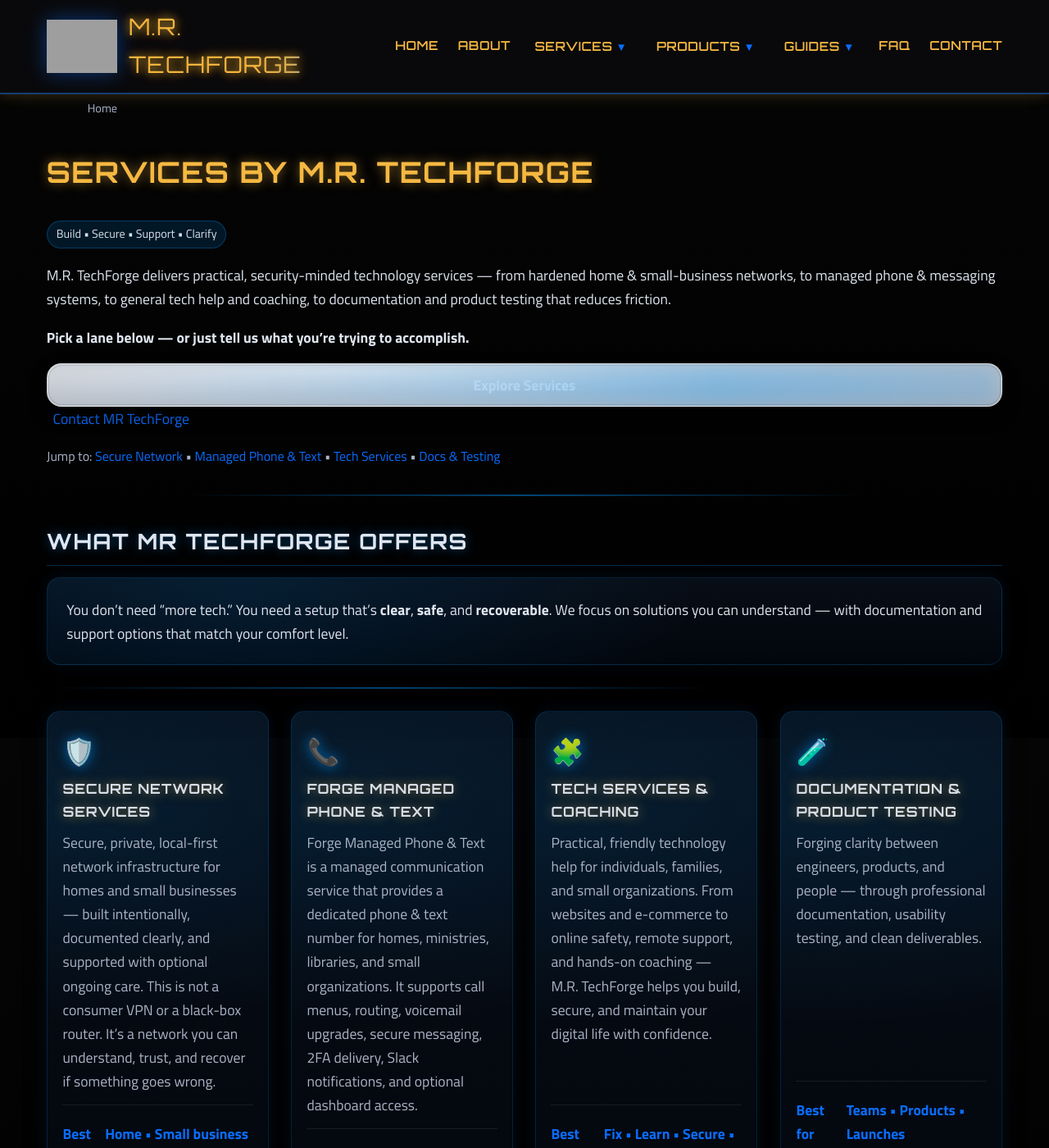
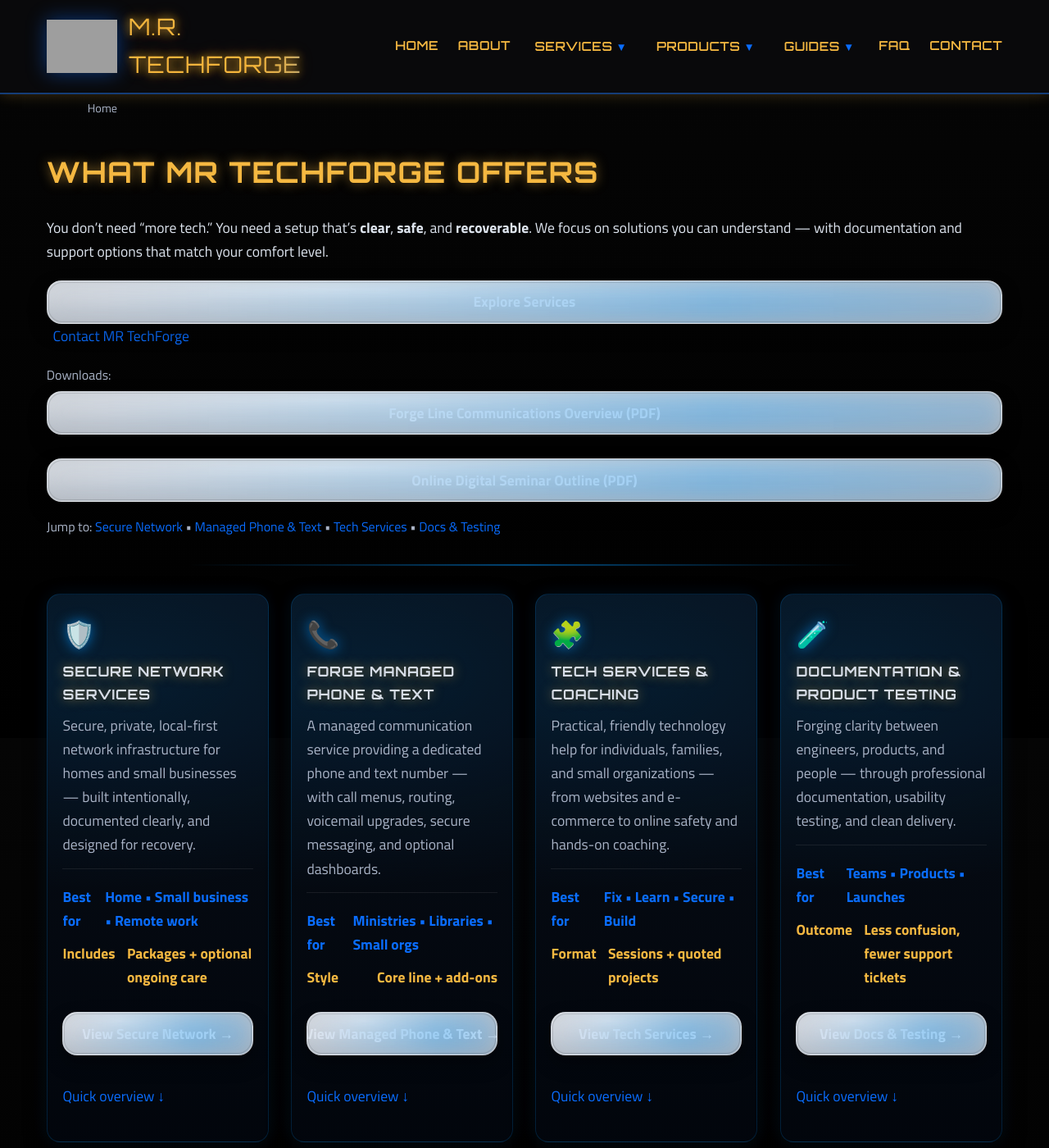
Before and after one commit to markisrt4/mrtechforge.github.io, a Jekyll site: the page built from services/index.md, in a window 1280 px wide and 1400 px high. Shown: the whole window at 82% size. Built offline with Jekyll 4.4.1, drawn with Linux system fonts in a browser that asks for light colours; some of the changed text lies outside the part shown; grey boxes are pictures that could not be loaded.

Commit message:
Update index.md

```diff
--- a/services/index.md
+++ b/services/index.md
@@ -2,34 +2,44 @@
 layout: default
 title: "Services"
 permalink: /services/
-description: "Services by M.R. TechForge — secure infrastructure, managed communication systems, general tech help, and clarity-focused documentation/testing."
+description: "Clear, secure, recoverable technology services by M.R. TechForge."
 ---
 
-{% assign all_services = site.data.services %}
-
-{% assign sn = all_services | where: "id", "secure-network-services" | first %}
-{% assign line = all_services | where: "id", "forge-managed-phone-text" | first %}
-{% assign tech = all_services | where: "id", "tech-services" | first %}
-{%- comment -%} documentation-product-testing is a standalone page, not necessarily in services.yml {%- endcomment -%}
+{% assign links = site.data.links %}
 
 <div class="service-hero">
-  <h1>Services by M.R. TechForge</h1>
-  <div class="service-product-tag">Build • Secure • Support • Clarify</div>
+  <h1>What MR TechForge Offers</h1>
 
-  <p>
-    M.R. TechForge delivers practical, security-minded technology services — from hardened home &amp; small-business networks,
-    to managed phone &amp; messaging systems, to general tech help and coaching, to documentation and product testing that reduces friction.
+  <p class="service-subhead">
+    You don’t need “more tech.” You need a setup that’s <strong>clear</strong>,
+    <strong>safe</strong>, and <strong>recoverable</strong>.
+    We focus on solutions you can understand — with documentation and support
+    options that match your comfort level.
   </p>
 
-  <p><strong>Pick a lane below — or just tell us what you’re trying to accomplish.</strong></p>
-
-  <p style="margin-top: 1rem;">
+  <p style="margin-top: 1.2rem;">
     <a href="#services-grid" class="btn btn-forge">Explore Services</a>
     &nbsp;
-    <a href="/contact/" class="btn-glow">Contact MR TechForge</a>
+    <a href="{{ links.pages.contact }}" class="btn-glow">Contact MR TechForge</a>
   </p>
 
-  <p style="margin-top: 1rem; color: var(--forge-subtext); font-size: 0.95rem;">
+  <!-- PDF downloads -->
+  <div style="margin-top: 1.2rem;">
+    <p style="margin: 0 0 0.4rem 0; font-size: 0.95rem; color: var(--forge-subtext);">
+      Downloads:
+    </p>
+    <p style="margin: 0;">
+      <a href="{{ links.downloads.forge_line_comms_overview }}" class="btn btn-forge">
+        Forge Line Communications Overview (PDF)
+      </a>
+      &nbsp;
+      <a href="{{ links.downloads.online_digital_seminar_outline }}" class="btn btn-forge">
+        Online Digital Seminar Outline (PDF)
+      </a>
+    </p>
+  </div>
+
+  <p style="margin-top: 1rem; font-size: 0.95rem; color: var(--forge-subtext);">
     Jump to:
     <a href="#secure-network">Secure Network</a> •
     <a href="#forge-managed-phone-text">Managed Phone &amp; Text</a> •
@@ -40,30 +50,17 @@
 
 <div class="services-divider"></div>
 
-<section class="service-section" id="services-grid">
-  <h2 class="services-heading">What MR TechForge Offers</h2>
+<section id="services-grid" class="service-section">
+  <div class="forge-offerings-grid">
 
-  <div class="phone-services-card">
-    <p style="margin: 0;">
-      You don’t need “more tech.” You need a setup that’s <strong>clear</strong>, <strong>safe</strong>, and <strong>recoverable</strong>.
-      We focus on solutions you can understand — with documentation and support options that match your comfort level.
-    </p>
-  </div>
-
-  <div class="services-divider" style="margin: 1.6rem 0;"></div>
-
-  <div class="forge-offerings-grid">
-    <!-- Secure Network -->
+    <!-- Secure Network Services -->
     <article class="forge-offering-card">
       <div class="forge-offering-icon">🛡️</div>
       <h3 class="forge-offering-title">Secure Network Services</h3>
 
       <p class="forge-offering-desc">
-        {% if sn and sn.description %}
-          {{ sn.description }}
-        {% else %}
-          Secure, local-first network infrastructure for homes and small businesses — designed intentionally and documented clearly.
-        {% endif %}
+        Secure, private, local-first network infrastructure for homes and small
+        businesses — built intentionally, documented clearly, and designed for recovery.
       </p>
 
       <div class="forge-offering-pricing">
@@ -78,24 +75,25 @@
       </div>
 
       <p style="margin-top: 1rem;">
-        <a class="btn btn-forge" href="/services/secure-network-services/">View Secure Network →</a>
+        <a href="{{ links.services.secure_network }}" class="btn btn-forge">
+          View Secure Network →
+        </a>
       </p>
-      <p style="margin-top: 0.6rem; font-size: 0.95rem; color: var(--forge-subtext);">
+
+      <p class="quick-overview">
         <a href="#secure-network">Quick overview ↓</a>
       </p>
     </article>
 
-    <!-- Managed Phone & Text -->
+    <!-- Forge Managed Phone & Text -->
     <article class="forge-offering-card">
       <div class="forge-offering-icon">📞</div>
       <h3 class="forge-offering-title">Forge Managed Phone &amp; Text</h3>
 
       <p class="forge-offering-desc">
-        {% if line and line.description %}
-          {{ line.description }}
-        {% else %}
-          A managed phone &amp; messaging service so you can stay reachable without exposing your personal number.
-        {% endif %}
+        A managed communication service providing a dedicated phone and text
+        number — with call menus, routing, voicemail upgrades, secure messaging,
+        and optional dashboards.
       </p>
 
       <div class="forge-offering-pricing">
@@ -110,24 +108,25 @@
       </div>
 
       <p style="margin-top: 1rem;">
-        <a class="btn btn-forge" href="/services/forge-managed-phone-text/">View Managed Phone &amp; Text →</a>
+        <a href="{{ links.services.forge_managed_phone_text }}" class="btn btn-forge">
+          View Managed Phone &amp; Text →
+        </a>
       </p>
-      <p style="margin-top: 0.6rem; font-size: 0.95rem; color: var(--forge-subtext);">
+
+      <p class="quick-overview">
         <a href="#forge-managed-phone-text">Quick overview ↓</a>
       </p>
     </article>
 
-    <!-- Tech Services -->
+    <!-- Tech Services & Coaching -->
     <article class="forge-offering-card">
       <div class="forge-offering-icon">🧩</div>
       <h3 class="forge-offering-title">Tech Services &amp; Coaching</h3>
 
       <p class="forge-offering-desc">
-        {% if tech and tech.description %}
-          {{ tech.description }}
-        {% else %}
-          Practical help for individuals, families, and small organizations — websites, e-commerce, security coaching, and remote support.
-        {% endif %}
+        Practical, friendly technology help for individuals, families, and small
+        organizations — from websites and e-commerce to online safety and
+        hands-on coaching.
       </p>
 
       <div class="forge-offering-pricing">
@@ -142,20 +141,24 @@
       </div>
 
       <p style="margin-top: 1rem;">
-        <a class="btn btn-forge" href="/services/tech-services/">View Tech Services →</a>
+        <a href="{{ links.services.tech_services }}" class="btn btn-forge">
+          View Tech Services →
+        </a>
       </p>
-      <p style="margin-top: 0.6rem; font-size: 0.95rem; color: var(--forge-subtext);">
+
+      <p class="quick-overview">
         <a href="#tech-services">Quick overview ↓</a>
       </p>
     </article>
 
-    <!-- Docs & Testing -->
+    <!-- Documentation & Product Testing -->
     <article class="forge-offering-card">
       <div class="forge-offering-icon">🧪</div>
       <h3 class="forge-offering-title">Documentation &amp; Product Testing</h3>
 
       <p class="forge-offering-desc">
-        Forging clarity between engineers, products, and people — through professional documentation, usability testing, and clean deliverables.
+        Forging clarity between engineers, products, and people — through
+        professional documentation, usability testing, and clean delivery.
       </p>
 
       <div class="forge-offering-pricing">
@@ -170,130 +173,15 @@
       </div>
 
       <p style="margin-top: 1rem;">
-        <a class="btn btn-forge" href="/services/documentation-product-testing/">View Docs &amp; Testing →</a>
+        <a href="{{ links.services.doc_product_testing }}" class="btn btn-forge">
+          View Docs &amp; Testing →
+        </a>
       </p>
-      <p style="margin-top: 0.6rem; font-size: 0.95rem; color: var(--forge-subtext);">
+
+      <p class="quick-overview">
         <a href="#docs-testing">Quick overview ↓</a>
       </p>
     </article>
+
   </div>
 </section>
-
-<div class="services-divider"></div>
-
-<section class="service-section" id="secure-network">
-  <h2 class="services-heading">Secure Network Services</h2>
-
-  <div class="phone-services-card">
-    <p>
-      A security-minded network setup for homes and small businesses — designed for clarity and recovery.
-      Built with strong defaults, clear separation, and documentation you can actually use.
-    </p>
-
-    <ul>
-      <li><strong>Home packages:</strong> safer defaults + parental controls + clean documentation</li>
-      <li><strong>Business packages:</strong> tighter assumptions + clearer recovery paths</li>
-      <li><strong>Optional ongoing care:</strong> best-effort assistance for clients who want continued support</li>
-    </ul>
-
-    <p style="margin-top: 1rem;">
-      <a href="/services/secure-network-services/" class="btn btn-forge">Explore Secure Network Packages →</a>
-    </p>
-  </div>
-</section>
-
-<div class="services-divider"></div>
-
-<section class="service-section" id="forge-managed-phone-text">
-  <h2 class="services-heading">Forge Managed Phone &amp; Text</h2>
-
-  <div class="phone-services-card">
-    <p>
-      A managed phone &amp; text service that scales from simple to powerful. Start with one number,
-      then add only what you need (menus, routing, voicemail upgrades, secure messaging, dashboards, and more).
-    </p>
-
-    <ul>
-      <li><strong>Professional presence</strong> without exposing personal numbers</li>
-      <li><strong>Modular add-ons</strong> so you only pay for what you use</li>
-      <li><strong>Designed workflows</strong> based on how you actually operate</li>
-    </ul>
-
-    <p style="margin-top: 1rem;">
-      <a href="/services/forge-managed-phone-text/" class="btn btn-forge">Explore Managed Phone &amp; Text →</a>
-      &nbsp;
-      <a href="/assets/docs/MRTF-Line_Marketing_Overview.pdf" class="btn-glow">Download Overview PDF</a>
-    </p>
-  </div>
-</section>
-
-<div class="services-divider"></div>
-
-<section class="service-section" id="tech-services">
-  <h2 class="services-heading">Tech Services &amp; Coaching</h2>
-
-  <div class="phone-services-card">
-    <p>
-      General tech help that’s practical, calm, and security-minded by default.
-      Ideal when you don’t need an IT department — you just need things to work.
-    </p>
-
-    <ul>
-      <li>Website setup / redesign</li>
-      <li>E-commerce integration</li>
-      <li>Remote support sessions</li>
-      <li>Security coaching and parent coaching</li>
-      <li>Coding 101 for kids</li>
-      <li>File recovery assessment</li>
-    </ul>
-
-    <p style="margin-top: 1rem;">
-      <a href="/services/tech-services/" class="btn btn-forge">Explore Tech Services →</a>
-    </p>
-  </div>
-</section>
-
-<div class="services-divider"></div>
-
-<section class="service-section" id="docs-testing">
-  <h2 class="services-heading">Documentation &amp; Product Testing</h2>
-
-  <div class="phone-services-card">
-    <p>
-      If your product is good but people still struggle, it’s usually clarity — not capability.
-      TechForge improves onboarding, reduces support load, and makes your product feel as polished as it truly is.
-    </p>
-
-    <ul>
-      <li><strong>Documentation:</strong> manuals, guides, SOPs, quick-starts, troubleshooting flows</li>
-      <li><strong>Testing:</strong> usability checks, onboarding validation, bug capture, workflow improvement</li>
-    </ul>
-
-    <p style="margin-top: 1rem;">
-      <a href="/services/documentation-product-testing/" class="btn btn-forge">Explore Docs &amp; Testing →</a>
-    </p>
-  </div>
-</section>
-
-<div class="services-divider"></div>
-
-<section class="service-section services-cta">
-  <h2 class="services-heading">Not Sure Which Service Fits?</h2>
-
-  <div class="phone-services-card">
-    <p style="margin-top: 0;">
-      Totally fine. Tell M.R. TechForge what you’re trying to achieve — and we’ll recommend the simplest path forward.
-    </p>
-
-    <ul>
-      <li><strong>“I need safer Wi-Fi + remote access.”</strong> → Secure Network</li>
-      <li><strong>“I need a dedicated number for my org.”</strong> → Managed Phone &amp; Text</li>
-      <li><strong>“I need help fixing / setting up stuff.”</strong> → Tech Services</li>
-      <li><strong>“Users are confused.”</strong> → Docs &amp; Testing</li>
-    </ul>
-
-    <p style="margin-top: 1rem;">
-      <a href="/contact/" class="btn-glow">Contact M.R. TechForge</a>
-    </p>
-  </div>
-</section>
```
